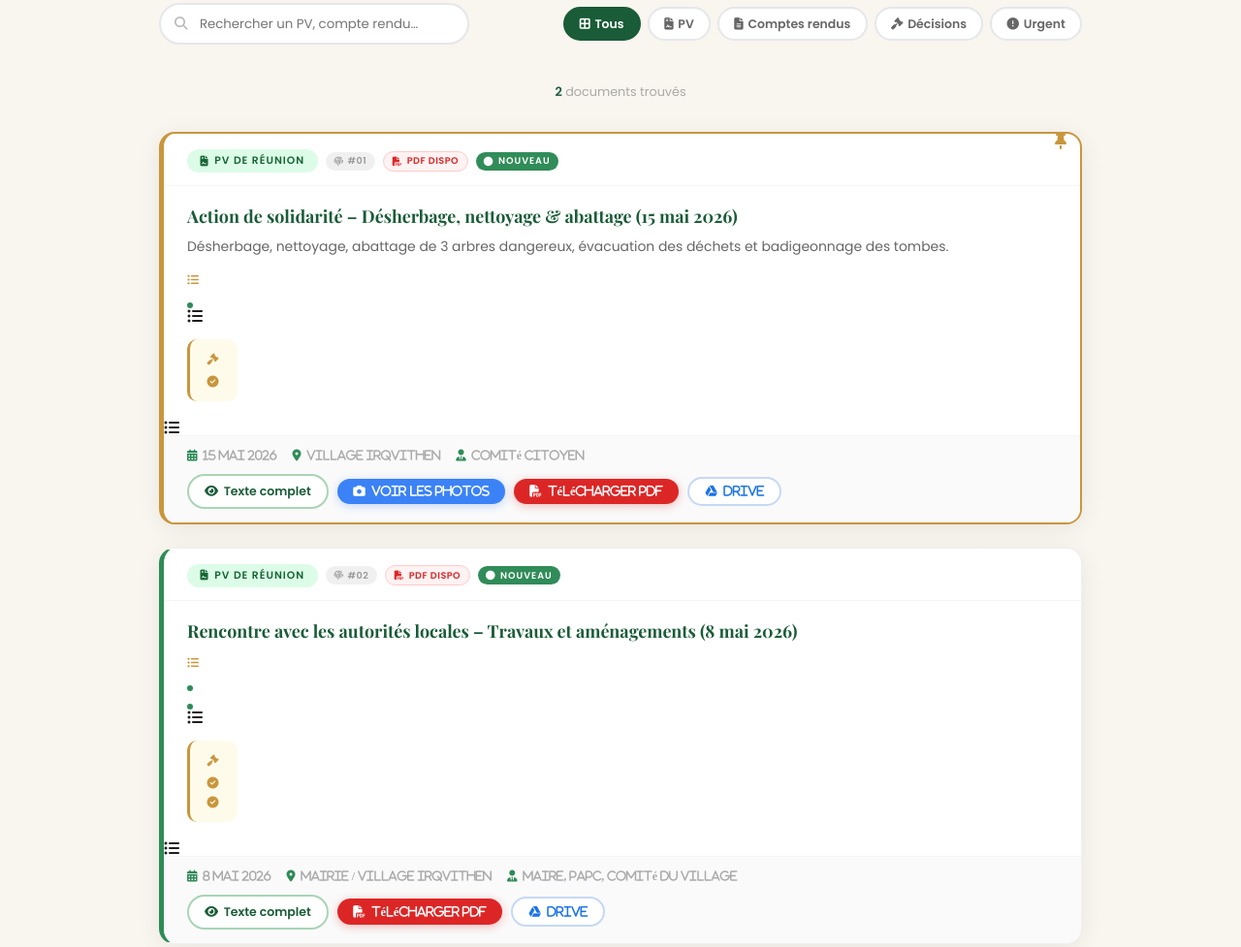
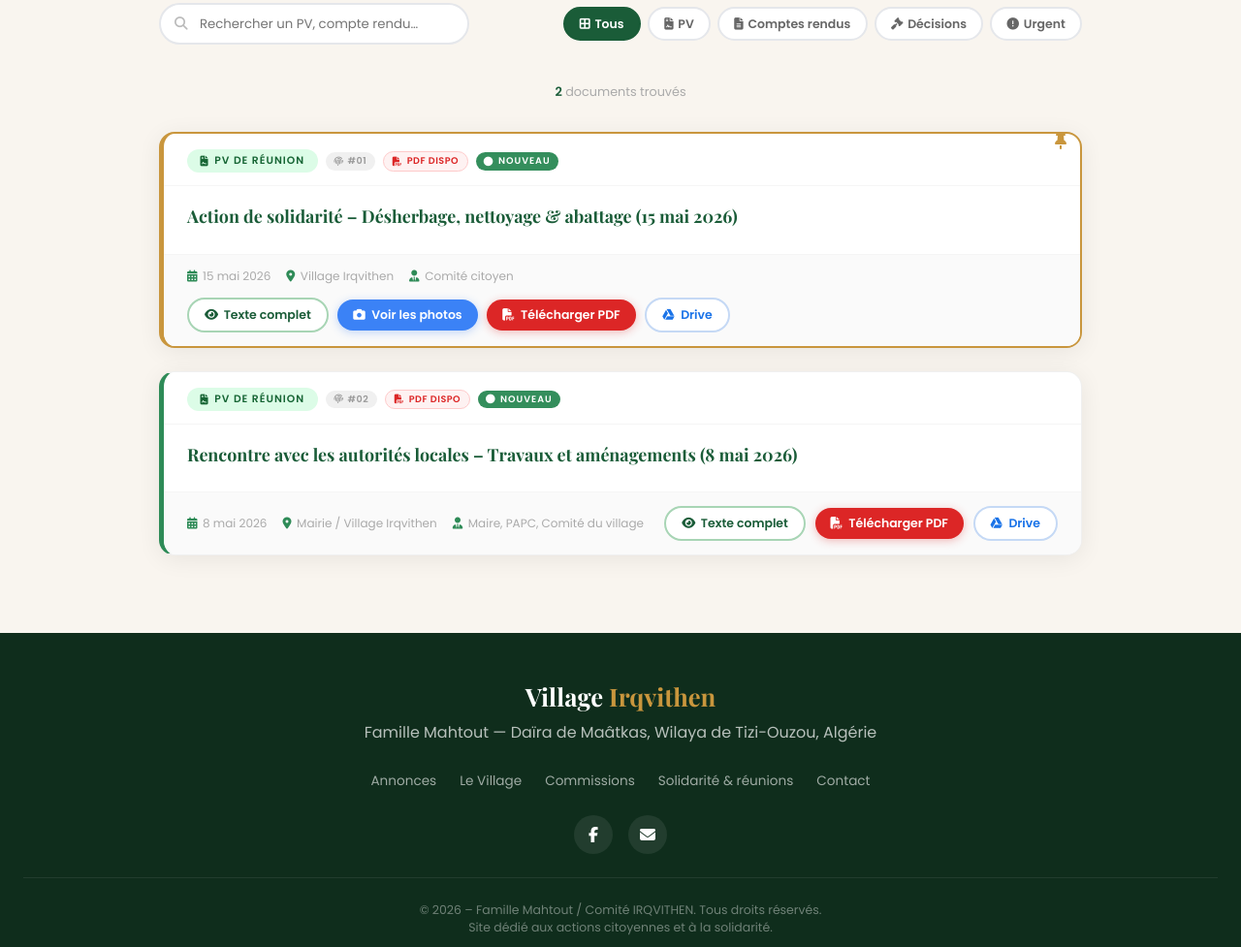
Before and after one commit to famillemahtout/famillemahtout.github.io, a plain HTML site: page pvreunion.html in a window 1280 px wide. Shown: the part 658-1635 px from the top of the page at 97% size. Drawn offline with nearby package versions, Linux system fonts and the light colour scheme.

Commit message:
Update pvreunion.html

```diff
--- a/pvreunion.html
+++ b/pvreunion.html
@@ -7,6 +7,7 @@
   <link rel="stylesheet" href="https://cdnjs.cloudflare.com/ajax/libs/font-awesome/6.5.0/css/all.min.css" />
   <link href="https://fonts.googleapis.com/css2?family=Playfair+Display:wght@700&family=Poppins:wght@300;400;600&display=swap" rel="stylesheet" />
   <style>
+    /* ---- CSS inchangé (identique à l'original) ---- */
     *, *::before, *::after { box-sizing: border-box; margin: 0; padding: 0; }
 
     :root {
@@ -110,7 +111,7 @@
     }
     .mobile-menu-icon:hover { transform: scale(1.05); color: #fff; }
 
-    /* ========= TICKER (annonces) ========= */
+    /* ========= TICKER ========= */
     .annonces-ticker {
       position: fixed;
       top: var(--nav-h); left: 0; right: 0;
@@ -166,7 +167,7 @@
     }
     .ticker-view-all:hover { background:rgba(255,255,255,.07); }
 
-    /* ========= HERO SPÉCIFIQUE ========= */
+    /* ========= HERO ========= */
     .hero-pv {
       background: linear-gradient(160deg, rgba(10,40,25,.92) 0%, rgba(26,92,56,.85) 100%),
                   url('https://images.unsplash.com/photo-1521791136064-7986c2920216?w=1600&q=80') center/cover no-repeat;
@@ -220,7 +221,7 @@
       letter-spacing: 2px; color: rgba(255,255,255,.7); margin-top: .3rem;
     }
 
-    /* ========= CONTENU PRINCIPAL (PV LIST) ========= */
+    /* ========= PAGE ========= */
     .page-wrapper {
       max-width: 1000px; margin: 0 auto;
       padding: 3rem 1.5rem 5rem;
@@ -326,37 +327,6 @@
       font-size: 1.12rem; color: var(--green-dark);
       margin-bottom: .5rem;
     }
-    .pv-card-body .pv-resume {
-      font-size: .87rem; color: #666; line-height: 1.8;
-      margin-bottom: 1rem;
-    }
-    .pv-points h4, .pv-decisions h4, .pv-expanded h4 {
-      font-size: .75rem; font-weight: 700; text-transform: uppercase;
-      letter-spacing: 1.5px; color: #999; margin-bottom: .6rem;
-      display: flex; align-items: center; gap: .4rem;
-    }
-    .pv-points h4 i, .pv-decisions h4 i, .pv-expanded h4 i { color: var(--gold); }
-    .pv-points ul, .pv-decisions ul {
-      list-style: none; display: flex; flex-direction: column; gap: .4rem;
-    }
-    .pv-points ul li {
-      display: flex; align-items: flex-start; gap: .6rem;
-      font-size: .85rem; color: #555; line-height: 1.5;
-    }
-    .pv-points ul li::before {
-      content: ''; width: 6px; height: 6px; border-radius: 50%;
-      background: var(--green-mid); flex-shrink: 0; margin-top: .45rem;
-    }
-    .pv-decisions {
-      margin-top: 1rem;
-      background: #fffbeb; border-radius: 10px; padding: .9rem 1.1rem;
-      border-left: 3px solid var(--gold);
-    }
-    .pv-decisions ul li {
-      font-size: .84rem; color: #78350f;
-      display: flex; align-items: flex-start; gap: .5rem; line-height: 1.5;
-    }
-    .pv-decisions ul li i { color: var(--gold); margin-top: .1rem; font-size: .75rem; }
     .pv-expanded {
       display: none;
       padding: 1.2rem 1.5rem;
@@ -496,7 +466,7 @@
 </head>
 <body>
 
-<!-- ========= NAVBAR IDENTIQUE À INDEX.HTML ========= -->
+<!-- ========= NAVBAR ========= -->
 <nav>
   <a href="index.html" class="nav-logo">
     <div class="logo-icon"><i class="fa-solid fa-mountain-sun"></i></div>
@@ -514,7 +484,7 @@
   </ul>
 </nav>
 
-<!-- TICKER (annonces) -->
+<!-- TICKER -->
 <div class="annonces-ticker">
   <div class="ticker-label"><i class="fa-solid fa-bullhorn"></i> Annonces</div>
   <div class="ticker-sep"></div>
@@ -522,7 +492,7 @@
   <a href="index.html#annonces" class="ticker-view-all">Voir tout <i class="fa-solid fa-arrow-right"></i></a>
 </div>
 
-<!-- HERO SPÉCIFIQUE -->
+<!-- HERO -->
 <div class="hero-pv">
   <a href="index.html" class="breadcrumb">
     <i class="fa-solid fa-arrow-left"></i> Retour au village
@@ -585,7 +555,7 @@
 <button id="top-btn" onclick="window.scrollTo({top:0,behavior:'smooth'})"><i class="fa-solid fa-chevron-up"></i></button>
 
 <script>
-  // ========= GESTION MENU MOBILE =========
+  // ========= MENU MOBILE =========
   const mobileBtn = document.getElementById('mobileMenuBtn');
   const navLinks = document.getElementById('navLinks');
   mobileBtn.addEventListener('click', () => {
@@ -602,20 +572,13 @@
     });
   });
 
-  // ========= DONNÉES DES PV (conformes aux demandes) =========
+  // ========= DONNÉES DES PV =========
   const PV_DATA = [
     {
       ordre: 2, id: 1, type: "pv",
       titre: "Action de solidarité – Désherbage, nettoyage & abattage (15 mai 2026)",
       date: "15 mai 2026", lieu: "Village Irqvithen", presides: "Comité citoyen",
-      resume: "Désherbage, nettoyage, abattage de 3 arbres dangereux, évacuation des déchets et badigeonnage des tombes.",
-      points: [
-        ""
-      ],
-      decisions: [
-        "",
-
-      ],
+      // On garde le texte complet, mais on supprime le résumé, points, décisions
       texteComplet: `VILLAGE IKEVITHEN
 Comité Irkevithen
 Date : 15/05/2026
@@ -644,16 +607,6 @@ Tizi-Ouzou, le 16/05/2026`,
       ordre: 1, id: 2, type: "pv",
       titre: "Rencontre avec les autorités locales – Travaux et aménagements (8 mai 2026)",
       date: "8 mai 2026", lieu: "Mairie / Village Irqvithen", presides: "Maire, PAPC, Comité du village",
-      resume: "",
-      points: [
-        "",
-        ""
-
-      ],
-      decisions: [
-        "",
-        ""
-      ],
       texteComplet: `VILLAGE IKEVITHEN
 Comité Irkevithen
 Date de la rencontre : 08/05/2026
@@ -698,18 +651,22 @@ Tizi-Ouzou, le 09/05/2026`,
     statPDF.textContent = PV_DATA.filter(p => p.pdfDispo).length;
   }
   function sortPV(list) { return [...list].sort((a,b) => b.ordre - a.ordre); }
+
+  // Fonction pour basculer l'affichage du texte complet
   function toggleExpand(id, btn) {
     const zone = document.getElementById('expanded-' + id);
+    if (!zone) return;
     const isOpen = zone.classList.toggle('open');
-    btn.innerHTML = isOpen ? `<i class="fa-solid fa-eye-slash"></i> Réduire` : `<i class="fa-solid fa-eye"></i> Texte complet`;
+    btn.innerHTML = isOpen
+      ? `<i class="fa-solid fa-eye-slash"></i> Réduire`
+      : `<i class="fa-solid fa-eye"></i> Texte complet`;
   }
+
   function buildPVCard(p) {
     const cfg = TYPE_CONFIG[p.type] || TYPE_CONFIG.pv;
     const pinClass = p.epingle ? 'pv-pinned' : '';
     const newBadge = p.nouveau ? `<span class="pv-new"><i class="fa-solid fa-circle"></i> Nouveau</span>` : '';
     const pdfBadge = p.pdfDispo ? `<span class="pv-pdf-badge"><i class="fa-solid fa-file-pdf"></i> PDF dispo</span>` : '';
-    const pointsHTML = p.points.map(pt => `<li>${pt}</li>`).join('');
-    const decisionsHTML = p.decisions.map(d => `<li><i class="fa-solid fa-check-circle"></i> ${d}</li>`).join('');
 
     let btnPDF = '';
     if (p.pdfDispo && p.pdfLien) {
@@ -720,7 +677,6 @@ Tizi-Ouzou, le 09/05/2026`,
                 <a href="${DRIVE_FOLDER}" target="_blank" class="btn-drive-card"><i class="fa-brands fa-google-drive"></i> Drive</a>`;
     }
 
-    // Bouton "Voir les photos" si le champ photosLink existe
     let btnPhotos = '';
     if (p.photosLink) {
       btnPhotos = `<a href="${p.photosLink}" target="_blank" class="btn-photos"><i class="fa-solid fa-camera"></i> Voir les photos</a>`;
@@ -737,11 +693,12 @@ Tizi-Ouzou, le 09/05/2026`,
         </div>
         <div class="pv-card-body">
           <h3>${p.titre}</h3>
-          <p class="pv-resume">${p.resume}</p>
-          <div class="pv-points"><h4><i class="fa-solid fa-list-ul"></h4><ul>${pointsHTML}</ul></div>
-          ${p.decisions.length ? `<div class="pv-decisions"><h4><i class="fa-solid fa-gavel"></i> </h4><ul>${decisionsHTML}</ul></div>` : ''}
+          <!-- Plus de résumé, points, décisions avant le clic -->
         </div>
-        <div class="pv-expanded" id="expanded-${p.id}"><h4><i class="fa-solid fa-file-lines"></i> Texte intégral</h4><p>${p.texteComplet}</p></div>
+        <div class="pv-expanded" id="expanded-${p.id}">
+          <h4><i class="fa-solid fa-file-lines"></i> Texte intégral</h4>
+          <p>${p.texteComplet}</p>
+        </div>
         <div class="pv-card-footer">
           <div class="pv-meta">
             <span><i class="fa-solid fa-calendar-days"></i> ${p.date}</span>
@@ -749,27 +706,52 @@ Tizi-Ouzou, le 09/05/2026`,
             <span><i class="fa-solid fa-user-tie"></i> ${p.presides}</span>
           </div>
           <div class="pv-btn-group">
-            <button class="btn-expand" onclick="toggleExpand(${p.id}, this)"><i class="fa-solid fa-eye"></i> Texte complet</button>
+            <button class="btn-expand" onclick="toggleExpand(${p.id}, this)">
+              <i class="fa-solid fa-eye"></i> Texte complet
+            </button>
             ${btnPhotos}
             ${btnPDF}
           </div>
         </div>
       </div>`;
   }
+
   function renderPV() {
     const sorted = sortPV(PV_DATA);
-    const filtered = sorted.filter(p => (currentFilter === 'all' || p.type === currentFilter) && (p.titre.toLowerCase().includes(currentSearch) || p.resume.toLowerCase().includes(currentSearch) || p.texteComplet.toLowerCase().includes(currentSearch)));
+    const filtered = sorted.filter(p =>
+      (currentFilter === 'all' || p.type === currentFilter) &&
+      (p.titre.toLowerCase().includes(currentSearch) ||
+       p.texteComplet.toLowerCase().includes(currentSearch))
+    );
     pvList.innerHTML = '';
-    if (filtered.length === 0) { pvEmpty.style.display = 'block'; pvList.style.display = 'none'; pvCountEl.innerHTML = 'Aucun document trouvé.'; }
-    else { pvEmpty.style.display = 'none'; pvList.style.display = 'flex'; filtered.forEach(p => pvList.insertAdjacentHTML('beforeend', buildPVCard(p))); pvCountEl.innerHTML = `<strong>${filtered.length}</strong> document${filtered.length > 1 ? 's' : ''} trouvé${filtered.length > 1 ? 's' : ''}`; }
+    if (filtered.length === 0) {
+      pvEmpty.style.display = 'block';
+      pvList.style.display = 'none';
+      pvCountEl.innerHTML = 'Aucun document trouvé.';
+    } else {
+      pvEmpty.style.display = 'none';
+      pvList.style.display = 'flex';
+      filtered.forEach(p => pvList.insertAdjacentHTML('beforeend', buildPVCard(p)));
+      pvCountEl.innerHTML = `<strong>${filtered.length}</strong> document${filtered.length > 1 ? 's' : ''} trouvé${filtered.length > 1 ? 's' : ''}`;
+    }
   }
+
   filterBtns.forEach(btn => btn.addEventListener('click', () => {
-    filterBtns.forEach(b => b.classList.remove('active')); btn.classList.add('active'); currentFilter = btn.dataset.filter; renderPV();
+    filterBtns.forEach(b => b.classList.remove('active'));
+    btn.classList.add('active');
+    currentFilter = btn.dataset.filter;
+    renderPV();
   }));
-  pvSearch.addEventListener('input', () => { currentSearch = pvSearch.value.toLowerCase().trim(); renderPV(); });
-  updateStats(); renderPV();
 
-  // Ticker (annonces légères pour la page)
+  pvSearch.addEventListener('input', () => {
+    currentSearch = pvSearch.value.toLowerCase().trim();
+    renderPV();
+  });
+
+  updateStats();
+  renderPV();
+
+  // ========= TICKER =========
   const tickerInner = document.getElementById('tickerInner');
   const tickerAnnonces = [
     { id:1, titre:"Action solidaire 15 mai 2026 – nettoyage & abattage", cat:"Solidarité" },
@@ -777,12 +759,17 @@ Tizi-Ouzou, le 09/05/2026`,
   ];
   function buildTicker() {
     const items = [...tickerAnnonces, ...tickerAnnonces];
-    tickerInner.innerHTML = items.map(a => `<a href="#" class="ticker-item"><span class="ticker-dot"></span><span class="ticker-cat">${a.cat}</span><strong>#${String(a.id).padStart(2,'0')} — ${a.titre}</strong></a>`).join('');
+    tickerInner.innerHTML = items.map(a =>
+      `<a href="#" class="ticker-item"><span class="ticker-dot"></span><span class="ticker-cat">${a.cat}</span><strong>#${String(a.id).padStart(2,'0')} — ${a.titre}</strong></a>`
+    ).join('');
   }
   buildTicker();
 
+  // ========= BOUTON RETOUR HAUT =========
   const topBtn = document.getElementById('top-btn');
   window.addEventListener('scroll', () => topBtn.classList.toggle('visible', window.scrollY > 400));
+
+  // Rendre la fonction toggleExpand accessible globalement
   window.toggleExpand = toggleExpand;
 </script>
 </body>
```
